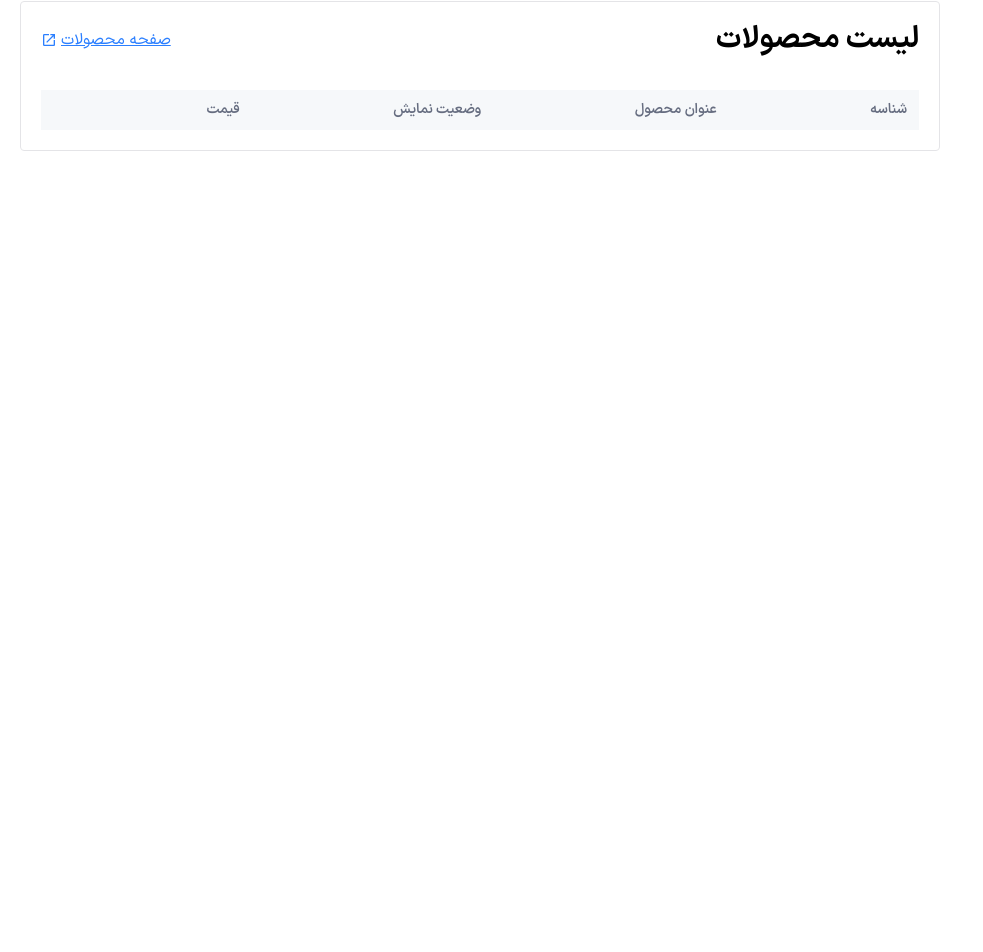
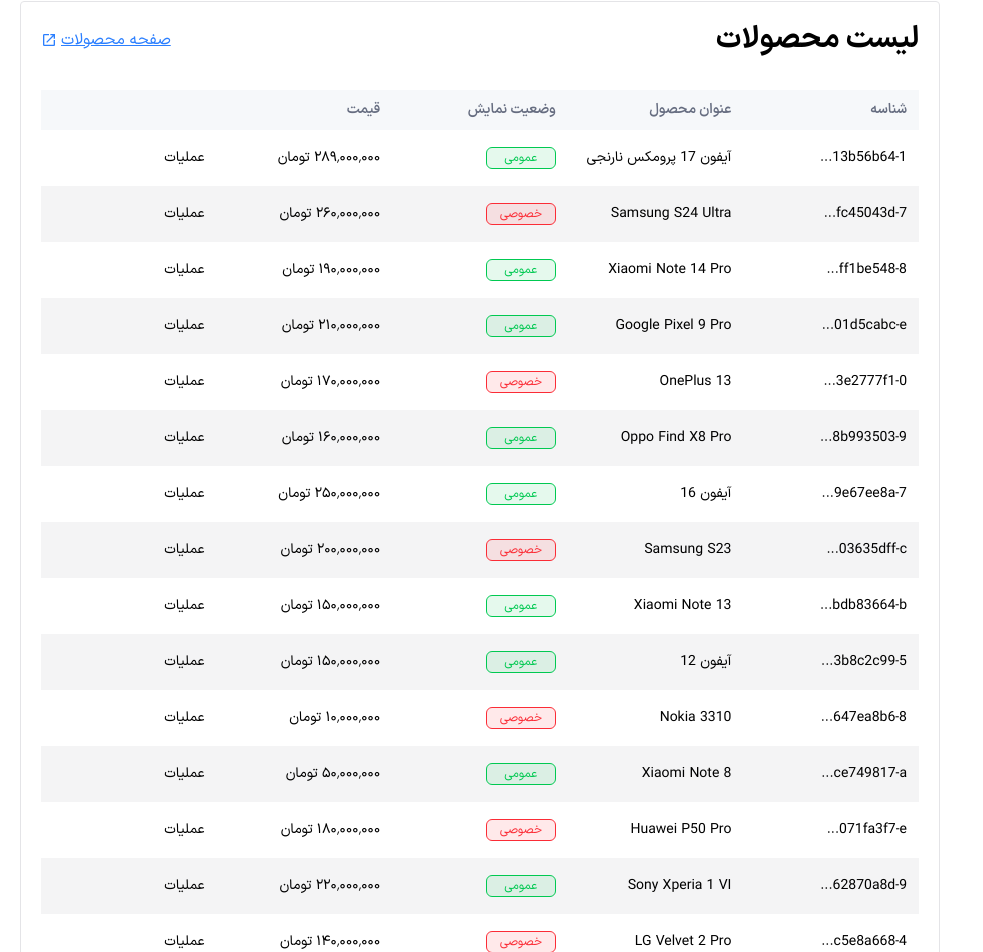
Before and after one commit to mohammaddadsetan/admin-dashboard, a React (Vite) app: page / in a window 1280 px wide. Shown: the part 852-1804 px from the top of the page, without its empty margins (0-983 px from the left). Before the commit the page ends 1003 px from the top, so only its background shows below. Built offline with nearby package versions, Linux system fonts and the light colour scheme.

Commit message:
feat(table): implement table body

```diff
--- a/public/css/index.css
+++ b/public/css/index.css
@@ -49,7 +49,7 @@
 }
 
 .badge {
-  @apply text-xs flex-center gap-1 px-1 py-0.5 rounded-md border max-w-max cursor-pointer select-none hover:opacity-80 max-h-max;
+  @apply text-xs w-full flex-center gap-1 px-1 py-0.5 rounded-md border max-w-17.5 cursor-pointer select-none hover:opacity-80 max-h-max;
 
   &.success-badge {
     @apply text-green-500 bg-green-500/10;
@@ -60,11 +60,9 @@
   }
 }
 
-
 .link-text {
-  @apply text-blue-500 cursor-pointer text-sm underline underline-offset-1
+  @apply text-blue-500 cursor-pointer text-sm underline underline-offset-1;
 }
-
 
 ::-webkit-scrollbar {
   @apply rounded-full overflow-hidden!;
@@ -78,10 +76,10 @@
 
 ::-webkit-scrollbar-thumb {
   border-radius: 0;
-  @apply bg-teal-500/40
+  @apply bg-teal-500/40;
 }
 
- ::-webkit-scrollbar-thumb:horizontal{
-        background: red;
-        border-radius: 1px;
- }
+::-webkit-scrollbar-thumb:horizontal {
+  background: red;
+  border-radius: 1px;
+}
--- a/src/components/ui/Table/Table.jsx
+++ b/src/components/ui/Table/Table.jsx
@@ -2,7 +2,11 @@
 import TableTitle from "./elements/TableTitle";
 import TableHeader from "./elements/TableHeader";
 import TableHeaderData from "./elements/TableHeaderData";
-import { tableHeaderData } from "../../../data/products";
+import { products, tableHeaderData } from "../../../data/products";
+import TableBody from "./elements/TableBody";
+import TableRow from "./elements/TableRow";
+import TableData from "./elements/TableData";
+import clsx from "clsx";
 
 function Table({ data }) {
   return (
@@ -14,6 +18,32 @@
             <TableHeaderData key={index} title={data} />
           ))}
         </TableHeader>
+        <TableBody>
+          {products.map((product) => (
+            <TableRow
+              key={product.id}
+              className=" flex *:flex w-full justify-between  items-center *:items-center flex-1 shrink! *:flex-1 *:shrink even:bg-zinc-100 text-sm *:h-14  *:px-3"
+            >
+              <TableData>{product.id.slice(0, 10) + "..."}</TableData>
+              <TableData>{product.title}</TableData>
+              <TableData>
+                <span
+                  className={clsx(
+                    product.isPublished ? "success-badge" : "danger-badge",
+                    "badge",
+                  )}
+                >
+                  {" "}
+                  {product.isPublished ? "عمومی" : "خصوصی"}
+                </span>
+              </TableData>
+              <TableData>
+                {product.price.toLocaleString("fa-IR") + " " + "تومان"}
+              </TableData>
+              <TableData>عملیات</TableData>
+            </TableRow>
+          ))}
+        </TableBody>
       </table>
     </div>
   );
--- a/src/components/ui/Table/elements/TableBody.jsx
+++ b/src/components/ui/Table/elements/TableBody.jsx
@@ -1,7 +1,7 @@
 import React from "react";
 
-function TableBody() {
-  return <div>TableBody</div>;
+function TableBody({ children }) {
+  return <tbody className="w-full">{children}</tbody>;
 }
 
 export default TableBody;
--- a/src/components/ui/Table/elements/TableData.jsx
+++ b/src/components/ui/Table/elements/TableData.jsx
@@ -1,7 +1,7 @@
 import React from "react";
 
-function TableData({ children }) {
-  return <div>sdsdsd</div>;
+function TableData({ children, className }) {
+  return <td className={className}>{children}</td>;
 }
 
 export default TableData;
--- a/src/components/ui/Table/elements/TableHeader.jsx
+++ b/src/components/ui/Table/elements/TableHeader.jsx
@@ -1,11 +1,11 @@
 import React from "react";
-
+import TableRow from "./TableRow";
 function TableHeader({ children }) {
   return (
     <thead className="w-full">
-      <tr className=" flex w-full justify-between  items-center text-sm bg-[#F6F8FA] h-10 *: *:px-3  text-[#666D80] *:font-semibold">
+      <TableRow className="shrink! flex flex-1 w-full justify-between  items-center *:items-center text-sm bg-[#F6F8FA] *:flex *:shrink h-10 *:flex-1 *:px-3  text-[#666D80] *:font-semibold">
         {children}
-      </tr>
+      </TableRow>
     </thead>
   );
 }
--- a/src/components/ui/Table/elements/TableRow.jsx
+++ b/src/components/ui/Table/elements/TableRow.jsx
@@ -1,7 +1,7 @@
 import React from "react";
 
-function TableRow() {
-  return <div>TableRow</div>;
+function TableRow({ children, className }) {
+  return <tr className={className}>{children}</tr>;
 }
 
 export default TableRow;
--- a/src/data/products.js
+++ b/src/data/products.js
@@ -5,3 +5,146 @@
   "قیمت",
   "",
 ];
+
+const STATIC_DESCRIPTION =
+  "لورم ایپسوم متن ساختگی با تولید سادگی نامفهوم از صنعت چاپ، و با استفاده از طراحان گرافیک است، چاپگرها و متون بلکه روزنامه و مجله در ستون و سطرآنچنان که لازم است، و برای شرایط فعلی تکنولوژی مورد نیاز، و";
+
+const STATIC_PRODUCT_IMG = "/images/product-img.png";
+
+export const products = [
+  {
+    id: crypto.randomUUID(),
+    title: "آیفون 17 پرومکس نارنجی",
+    description: STATIC_DESCRIPTION,
+    img: STATIC_PRODUCT_IMG,
+    isPublished: true,
+    price: 289_000_000,
+    entity: 100,
+  },
+  {
+    id: crypto.randomUUID(),
+    title: "Samsung S24 Ultra",
+    description: STATIC_DESCRIPTION,
+    img: STATIC_PRODUCT_IMG,
+    isPublished: false,
+    price: 260_000_000,
+    entity: 100,
+  },
+  {
+    id: crypto.randomUUID(),
+    title: "Xiaomi Note 14 Pro",
+    description: STATIC_DESCRIPTION,
+    img: STATIC_PRODUCT_IMG,
+    isPublished: true,
+    price: 190_000_000,
+    entity: 100,
+  },
+  {
+    id: crypto.randomUUID(),
+    title: "Google Pixel 9 Pro",
+    description: STATIC_DESCRIPTION,
+    img: STATIC_PRODUCT_IMG,
+    isPublished: true,
+    price: 210_000_000,
+    entity: 100,
+  },
+  {
+    id: crypto.randomUUID(),
+    title: "OnePlus 13",
+    description: STATIC_DESCRIPTION,
+    img: STATIC_PRODUCT_IMG,
+    isPublished: false,
+    price: 170_000_000,
+    entity: 100,
+  },
+  {
+    id: crypto.randomUUID(),
+    title: "Oppo Find X8 Pro",
+    description: STATIC_DESCRIPTION,
+    img: STATIC_PRODUCT_IMG,
+    isPublished: true,
+    price: 160_000_000,
+    entity: 100,
+  },
+  {
+    id: crypto.randomUUID(),
+    title: "آیفون 16",
+    description: STATIC_DESCRIPTION,
+    img: STATIC_PRODUCT_IMG,
+    isPublished: true,
+    price: 250_000_000,
+    entity: 100,
+  },
+  {
+    id: crypto.randomUUID(),
+    title: "Samsung S23",
+    description: STATIC_DESCRIPTION,
+    img: STATIC_PRODUCT_IMG,
+    isPublished: false,
+    price: 200_000_000,
+    entity: 100,
+  },
+  {
+    id: crypto.randomUUID(),
+    title: "Xiaomi Note 13",
+    description: STATIC_DESCRIPTION,
+    img: STATIC_PRODUCT_IMG,
+    isPublished: true,
+    price: 150_000_000,
+    entity: 100,
+  },
+  {
+    id: crypto.randomUUID(),
+    title: "آیفون 12",
+    description: STATIC_DESCRIPTION,
+    img: STATIC_PRODUCT_IMG,
+    isPublished: true,
+    price: 150_000_000,
+    entity: 100,
+  },
+  {
+    id: crypto.randomUUID(),
+    title: "Nokia 3310",
+    description: STATIC_DESCRIPTION,
+    img: STATIC_PRODUCT_IMG,
+    isPublished: false,
+    price: 10_000_000,
+    entity: 100,
+  },
+  {
+    id: crypto.randomUUID(),
+    title: "Xiaomi Note 8",
+    description: STATIC_DESCRIPTION,
+    img: STATIC_PRODUCT_IMG,
+    isPublished: true,
+    price: 50_000_000,
+    entity: 100,
+  },
+  {
+    id: crypto.randomUUID(),
+    title: "Huawei P50 Pro",
+    description: STATIC_DESCRIPTION,
+    img: STATIC_PRODUCT_IMG,
+    isPublished: false,
+    price: 180_000_000,
+    entity: 100,
+  },
+  {
+    id: crypto.randomUUID(),
+    title: "Sony Xperia 1 VI",
+    description: STATIC_DESCRIPTION,
+    img: STATIC_PRODUCT_IMG,
+    isPublished: true,
+    price: 220_000_000,
+    entity: 100,
+  },
+  {
+    id: crypto.randomUUID(),
+    title: "LG Velvet 2 Pro",
+    description: STATIC_DESCRIPTION,
+    img: STATIC_PRODUCT_IMG,
+    isPublished: false,
+    price: 140_000_000,
+    entity: 100,
+  },
+];
```
